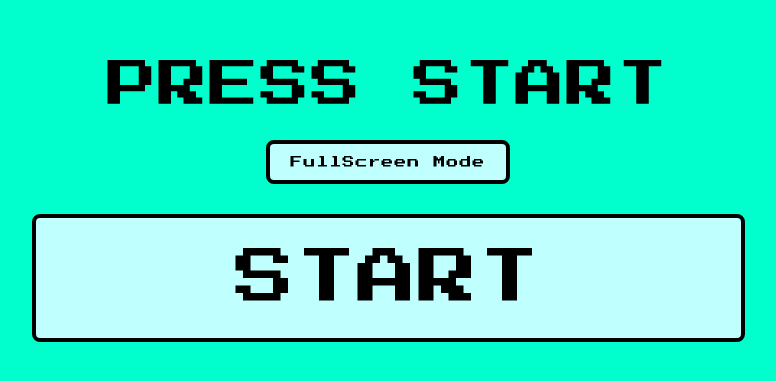
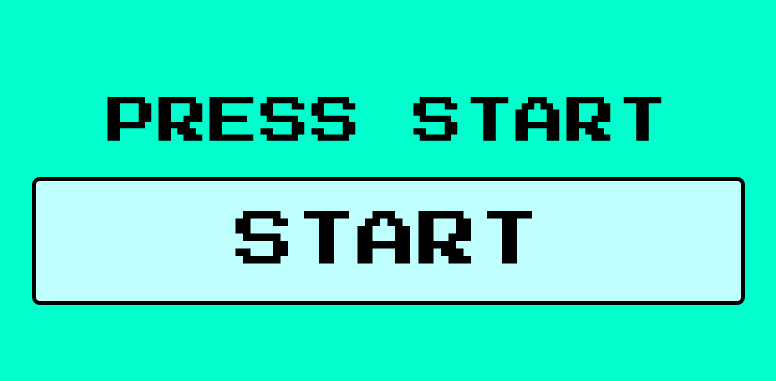
Before and after one commit to gintabaruss/permata_bandung_timur, a plain HTML site: page index.html in a window 1280 px wide. Shown: the part 199-580 px from the top of the page, without its empty margins (252-1028 px from the left). Drawn offline with Linux system fonts and the light colour scheme.

Commit message:
Update index.html
Signed-off-by: gintabaruss <136586977+gintabaruss@users.noreply.github.com>

```diff
--- a/index.html
+++ b/index.html
@@ -392,7 +392,7 @@
 
 <div id="startScreen">
   <div style="font-size:50px;margin-bottom:20px;">PRESS START
-  </div><button style="font-size:12px;margin-bottom:20px" id="fullscreenBtn" onclick="openFullscreen()">FullScreen Mode</button>
+  </div><button style="font-size:12px;margin-bottom:20px;display:none" id="fullscreenBtn" onclick="openFullscreen()">FullScreen Mode</button>
 <section id="app" class="fullscreen">
 </section>
   <button style="font-size:60px" id="startBtn" onclick="openFullscreen()">START</button>
```
